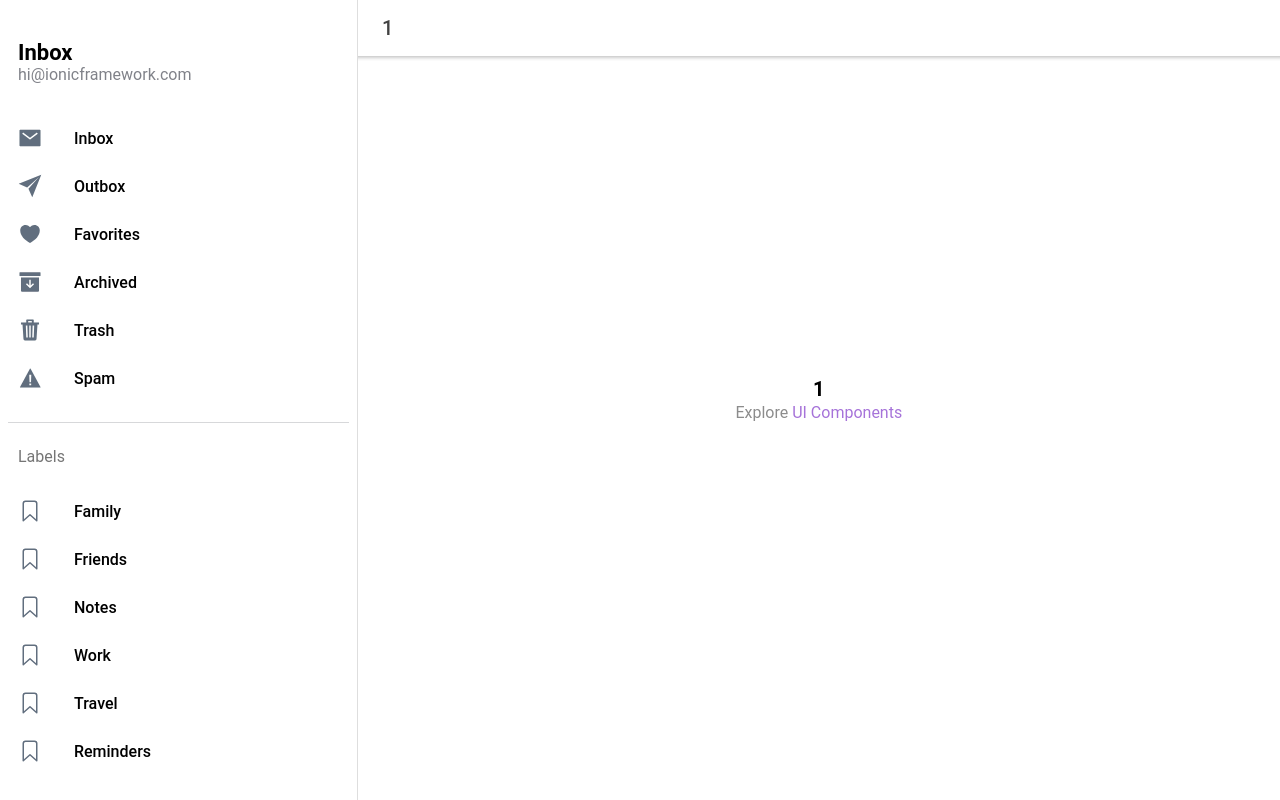
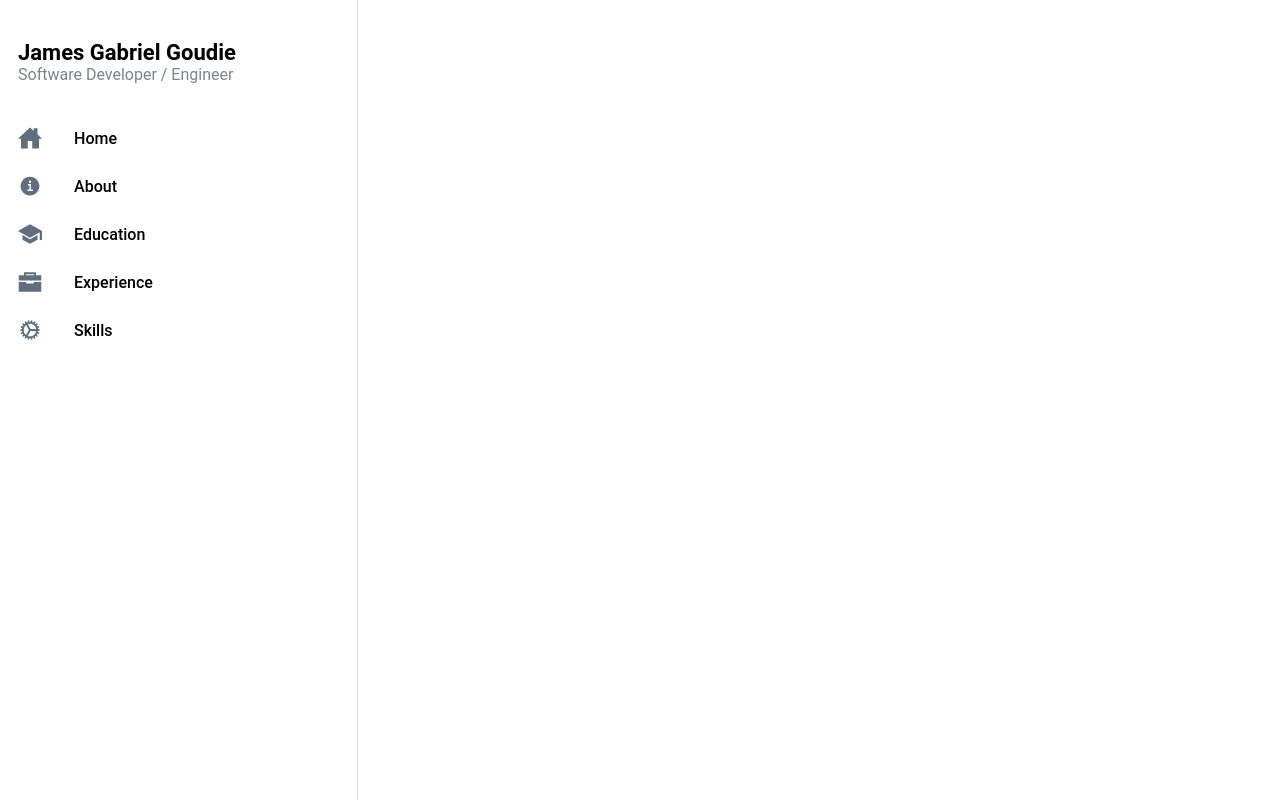
Before and after one commit to JamesGGoudie/goudie-ca-src, a React (Create React App) app: page /page/1 in a window 1280 px wide. Built offline with nearby package versions, Linux system fonts and the light colour scheme.

Commit message:
Added custom routes

```diff
--- a/src/App.tsx
+++ b/src/App.tsx
@@ -4,6 +4,8 @@ import { IonReactRouter } from '@ionic/react-router';
 import { Redirect, Route } from 'react-router-dom';
 import Menu from './components/Menu';
 import Page from './pages/Page';
+
+import { ROUTES } from './constants';
 
 /* Core CSS required for Ionic components to work properly */
 import '@ionic/react/css/core.css';
@@ -32,9 +34,9 @@ const App: React.FC = () => {
 					<Menu />
 					<IonRouterOutlet id="main">
 						<Route path="/" exact={true}>
-							<Redirect to="/page/Inbox" />
+							<Redirect to={ROUTES.HOME} />
 						</Route>
-						<Route path="/page/:name" exact={true}>
+						<Route path="/:name" exact={true}>
 							<Page />
 						</Route>
 					</IonRouterOutlet>
--- a/src/components/Menu.scss
+++ b/src/components/Menu.scss
@@ -24,21 +24,21 @@ ion-menu {
 		}
 
 		ion-list {
-			&#inbox-list {
-				border-bottom: 1px solid var(--ion-color-step-150, #d7d8da);
-
-				ion-list-header {
-					font-size: 22px;
-					font-weight: 600;
-					min-height: 20px;
-				}
+			&:first-of-type ion-list-header {
+				font-size: 22px;
+				font-weight: 600;
+				min-height: 20px;
 			}
 
-			&#labels-list ion-list-header {
+			&:not(:first-of-type) ion-list-header {
 				font-size: 16px;
 				margin-bottom: 18px;
 				color: #757575;
 				min-height: 26px;
+			}
+
+			&:not(:last-of-type) {
+				border-bottom: 1px solid var(--ion-color-step-150, #d7d8da);
 			}
 		}
 
--- a/src/components/Menu.tsx
+++ b/src/components/Menu.tsx
@@ -13,7 +13,22 @@ import {
 } from '@ionic/react';
 
 import { useLocation } from 'react-router-dom';
-import { archiveOutline, archiveSharp, bookmarkOutline, heartOutline, heartSharp, mailOutline, mailSharp, paperPlaneOutline, paperPlaneSharp, trashOutline, trashSharp, warningOutline, warningSharp } from 'ionicons/icons';
+
+import {
+	briefcaseOutline,
+	briefcaseSharp,
+	cogOutline,
+	cogSharp,
+	homeOutline,
+	homeSharp,
+	informationCircleOutline,
+	informationCircleSharp,
+	schoolOutline,
+	schoolSharp
+} from 'ionicons/icons';
+
+import { ROUTES } from 'src/constants';
+
 import './Menu.scss';
 
 interface AppPage {
@@ -23,46 +38,50 @@ interface AppPage {
   title: string;
 }
 
-const appPages: AppPage[] = [
+interface AppPageGroup {
+	header?: string;
+	notes: string[];
+	pages: AppPage[];
+}
+
+const appPageGroups: AppPageGroup[] = [
 	{
-		title: 'Inbox',
-		url: '/page/Inbox',
-		iosIcon: mailOutline,
-		mdIcon: mailSharp
+		header: 'James Gabriel Goudie',
+		notes: ['Software Developer / Engineer'],
+		pages: [
+			{
+				title: 'Home',
+				url: ROUTES.HOME,
+				iosIcon: homeOutline,
+				mdIcon: homeSharp
 			},
 			{
-		title: 'Outbox',
-		url: '/page/Outbox',
-		iosIcon: paperPlaneOutline,
-		mdIcon: paperPlaneSharp
+				title: 'About',
+				url: ROUTES.ABOUT,
+				iosIcon: informationCircleOutline,
+				mdIcon: informationCircleSharp
 			},
 			{
-		title: 'Favorites',
-		url: '/page/Favorites',
-		iosIcon: heartOutline,
-		mdIcon: heartSharp
+				title: 'Education',
+				url: ROUTES.EDUCATION,
+				iosIcon: schoolOutline,
+				mdIcon: schoolSharp
 			},
 			{
-		title: 'Archived',
-		url: '/page/Archived',
-		iosIcon: archiveOutline,
-		mdIcon: archiveSharp
+				title: 'Experience',
+				url: ROUTES.EXPERIENCE,
+				iosIcon: briefcaseOutline,
+				mdIcon: briefcaseSharp
 			},
 			{
-		title: 'Trash',
-		url: '/page/Trash',
-		iosIcon: trashOutline,
-		mdIcon: trashSharp
-	},
-	{
-		title: 'Spam',
-		url: '/page/Spam',
-		iosIcon: warningOutline,
-		mdIcon: warningSharp
+				title: 'Skills',
+				url: ROUTES.SKILLS,
+				iosIcon: cogOutline,
+				mdIcon: cogSharp
+			}
+		]
 	}
 ];
-
-const labels = ['Family', 'Friends', 'Notes', 'Work', 'Travel', 'Reminders'];
 
 const Menu: React.FC = () => {
 	const location = useLocation();
@@ -70,30 +89,32 @@ const Menu: React.FC = () => {
 	return (
 		<IonMenu contentId="main" type="overlay">
 			<IonContent>
-				<IonList id="inbox-list">
-					<IonListHeader>Inbox</IonListHeader>
-					<IonNote>hi@ionicframework.com</IonNote>
-					{appPages.map((appPage, index) => {
+				{appPageGroups.map((appPageGroup, i) => {
+					return (<IonList key={i}>
+						{appPageGroup.header ? <IonListHeader>{appPageGroup.header}</IonListHeader> : null}
+						{appPageGroup.notes.map((note, index) => {
+							return (
+								<IonNote key={index}>{note}</IonNote>
+							);
+						})}
+						{appPageGroup.pages.map((appPage, index) => {
 							return (
 								<IonMenuToggle key={index} autoHide={false}>
-								<IonItem className={location.pathname === appPage.url ? 'selected' : ''} routerLink={appPage.url} routerDirection="none" lines="none" detail={false}>
+									<IonItem
+										className={location.pathname === appPage.url ? 'selected' : ''}
+										routerLink={appPage.url}
+										routerDirection="none"
+										lines="none"
+										detail={false}
+									>
 										<IonIcon slot="start" ios={appPage.iosIcon} md={appPage.mdIcon} />
 										<IonLabel>{appPage.title}</IonLabel>
 									</IonItem>
 								</IonMenuToggle>
 							);
 						})}
-				</IonList>
-
-				<IonList id="labels-list">
-					<IonListHeader>Labels</IonListHeader>
-					{labels.map((label, index) => (
-						<IonItem lines="none" key={index}>
-							<IonIcon slot="start" icon={bookmarkOutline} />
-							<IonLabel>{label}</IonLabel>
-						</IonItem>
-					))}
-				</IonList>
+					</IonList>);
+				})}
 			</IonContent>
 		</IonMenu>
 	);
--- /dev/null
+++ b/src/constants/index.ts
@@ -0,0 +1 @@
+export * from './routes';
--- /dev/null
+++ b/src/constants/routes.ts
@@ -0,0 +1,7 @@
+export const ROUTES = {
+	HOME: '/home',
+	ABOUT: '/about',
+	EDUCATION: '/education',
+	EXPERIENCE: '/experience',
+	SKILLS: '/skills'
+};
--- a/src/pages/Page.tsx
+++ b/src/pages/Page.tsx
@@ -1,12 +1,20 @@
 import React from 'react';
 import { IonButtons, IonContent, IonHeader, IonMenuButton, IonPage, IonTitle, IonToolbar } from '@ionic/react';
 import { useParams } from 'react-router';
+import { Redirect } from 'react-router-dom';
 import ExploreContainer from '../components/ExploreContainer';
 import './Page.scss';
+import { ROUTES } from 'src/constants';
 
 const Page: React.FC = () => {
 
 	const { name } = useParams<{ name: string; }>();
+
+	if (!Object.values(ROUTES).find((r) => r.substring(1) === name)) {
+		return (
+			<Redirect to={ROUTES.HOME} />
+		);
+	}
 
 	return (
 		<IonPage>
--- a/tsconfig.json
+++ b/tsconfig.json
@@ -18,7 +18,8 @@
     "resolveJsonModule": true,
     "isolatedModules": true,
     "noEmit": true,
-    "jsx": "react-jsx"
+    "jsx": "react-jsx",
+    "baseUrl": "./"
   },
   "include": [
     "src"
```
Lines whose indentation alone changed are shown as unchanged.
